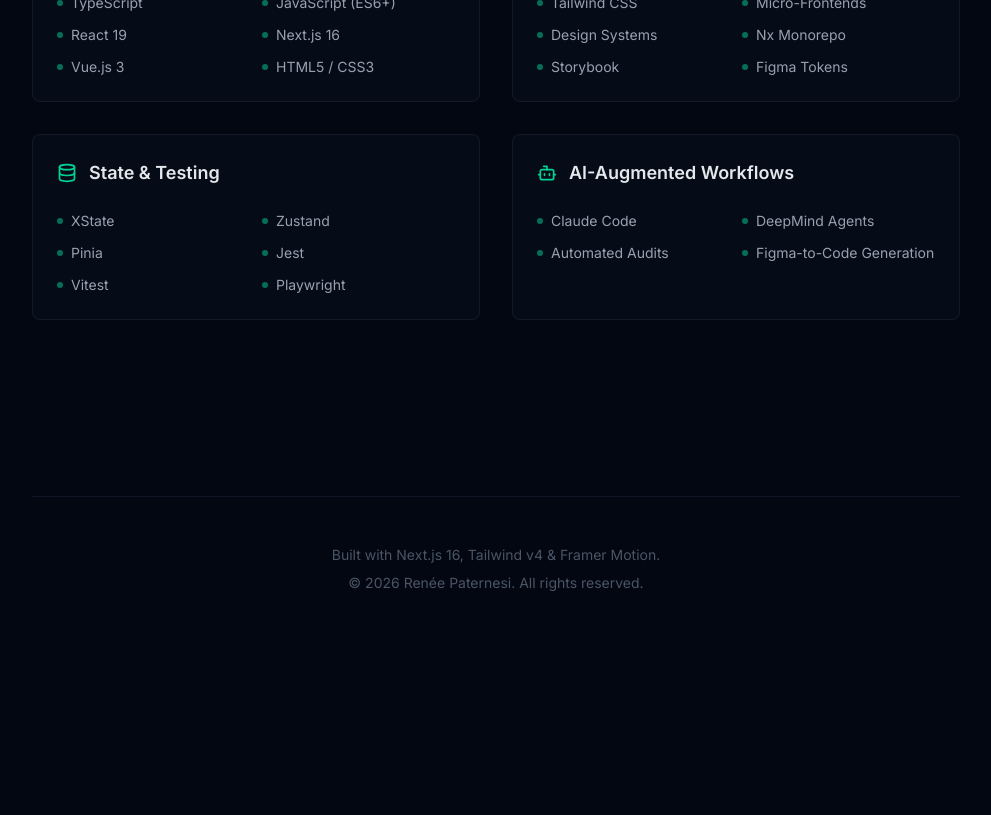
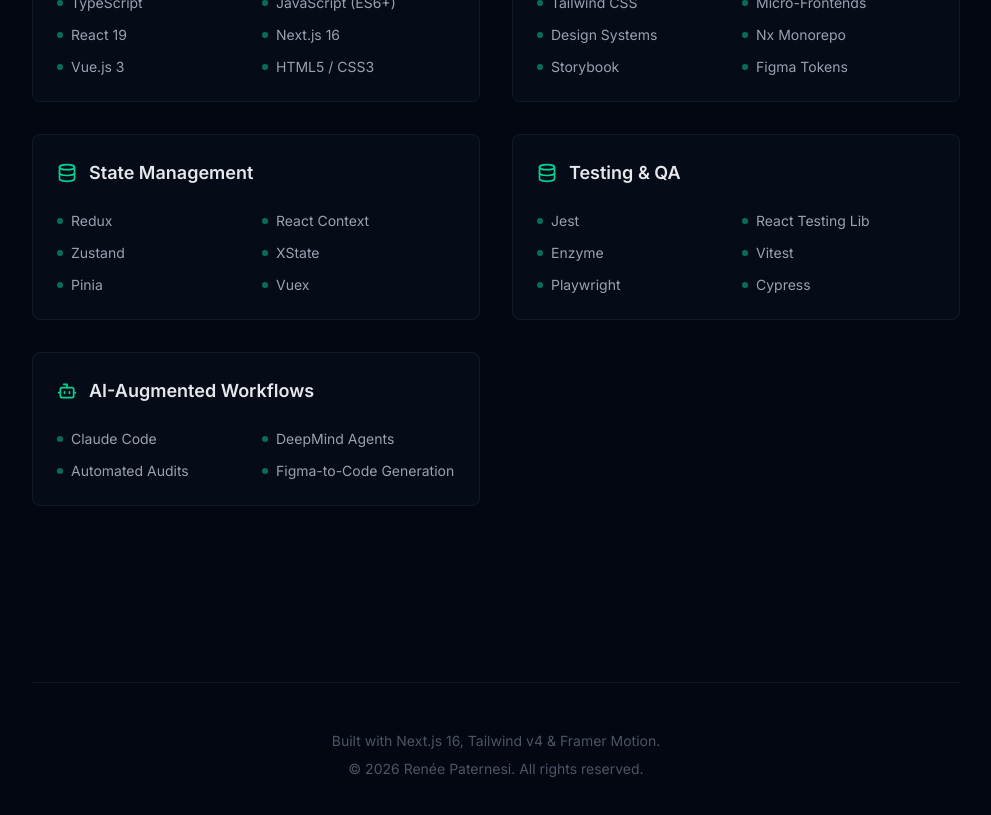
Before and after one commit to reneepaternesi/portfolio, a Next.js app: page / in a window 1280 px wide. Shown: the part 3020-3835 px from the top of the page, without its empty margins (144-1135 px from the left). Before the commit the page ends 3661 px from the top, so only its background shows below. Built offline with nearby package versions, Linux system fonts and the light colour scheme.

Commit message:
feat: expand tech stack list

```diff
--- a/src/components/TechStack.tsx
+++ b/src/components/TechStack.tsx
@@ -15,9 +15,14 @@
     skills: ["Tailwind CSS", "Micro-Frontends", "Design Systems", "Nx Monorepo", "Storybook", "Figma Tokens"]
   },
   {
-    title: "State & Testing",
+    title: "State Management",
     icon: <Database className="w-5 h-5 text-emerald-400" />,
-    skills: ["XState", "Zustand", "Pinia", "Jest", "Vitest", "Playwright"]
+    skills: ["Redux", "React Context", "Zustand", "XState", "Pinia", "Vuex"]
+  },
+  {
+    title: "Testing & QA",
+    icon: <Database className="w-5 h-5 text-emerald-400" />,
+    skills: ["Jest", "React Testing Lib", "Enzyme", "Vitest", "Playwright", "Cypress"]
   },
   {
     title: "AI-Augmented Workflows",
```
